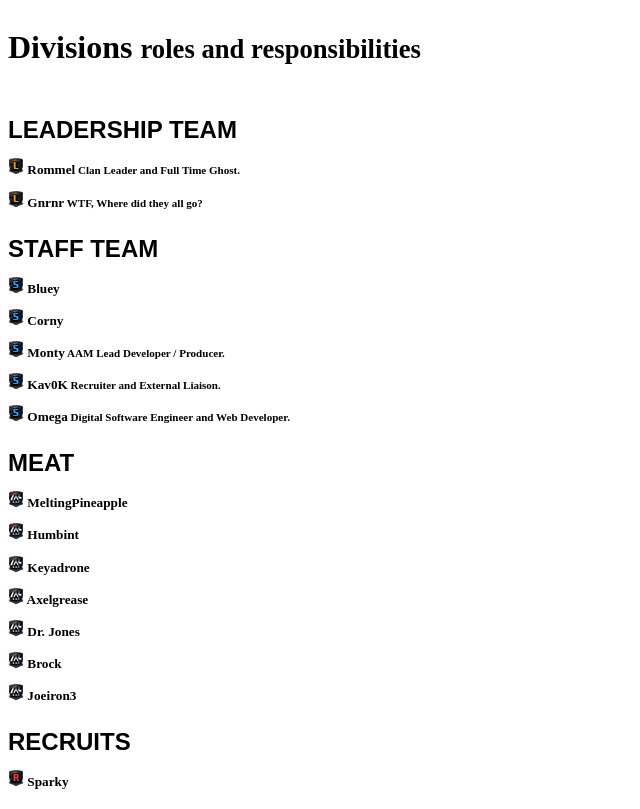
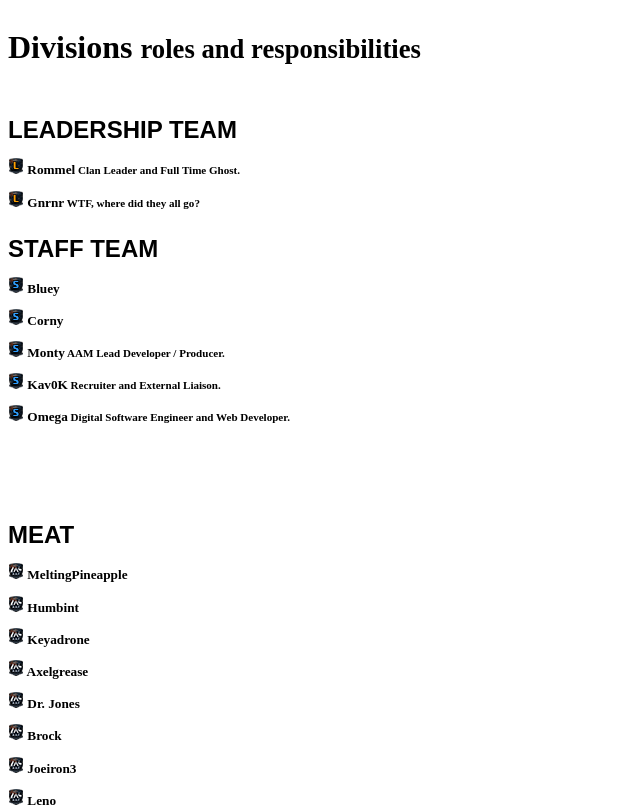
Before and after one commit to n3str1x/AAF-Website, a PHP site: page /divisions/index.html in a window 1280 px wide. Shown: the part 150-959 px from the top of the page, without its empty margins (0-640 px from the left). Run offline with PHP 8.4, Linux system fonts and the light colour scheme.

Commit message:
Divisions Update

```diff
--- a/divisions/index.html
+++ b/divisions/index.html
@@ -20,11 +20,11 @@
 					<h1>Divisions <small>roles and responsibilities</small></h1>
 				</div>
 			</div>
-			<div class="row">
+			<div class="row padding-bottom">
 				<div class="small-12 medium-6 columns">
 					<h3>Leadership Team</h3>
 					<h5><img src="/divisions/images/icons/leader.png" alt=""> Rommel<small> Clan Leader and Full Time Ghost.</small></h5>
-					<h5><img src="/divisions/images/icons/leader.png" alt=""> Gnrnr<small> WTF, Where did they all go?</small></h5>
+					<h5><img src="/divisions/images/icons/leader.png" alt=""> Gnrnr<small> WTF, where did they all go?</small></h5>
 				</div>
 				<div class="small-12 medium-6 columns end">
 					<h3>Staff Team</h3>
@@ -45,10 +45,16 @@
 					<h5><img src="/divisions/images/icons/regular.png" alt=""> Dr. Jones</h5>
 					<h5><img src="/divisions/images/icons/regular.png" alt=""> Brock</h5>
 					<h5><img src="/divisions/images/icons/regular.png" alt=""> Joeiron3</h5>
+					<h5><img src="/divisions/images/icons/regular.png" alt=""> Leno</h5>
+					<h5><img src="/divisions/images/icons/regular.png" alt=""> Det0n8ted</h5>
+					<h5><img src="/divisions/images/icons/regular.png" alt=""> <img src="https://www.goabase.net/images/flags/us.gif" alt=""> Thor</h5>
+					<h5><img src="/divisions/images/icons/regular.png" alt=""> <img src="https://www.goabase.net/images/flags/nl.gif" alt=""> Dutchy</h5>
 				</div>
 				<div class="small-12 medium-6 columns end">
 					<h3>Recruits</h3>
 					<h5><img src="/divisions/images/icons/recruit.png" alt=""> Sparky</h5>
+					<h5><img src="/divisions/images/icons/recruit.png" alt=""> Stryker</h5>
+					<h5><img src="/divisions/images/icons/recruit.png" alt=""> T. Taylor</h5>
 				</div>
 			</div>
 
--- a/divisions/styles/divisions.css
+++ b/divisions/styles/divisions.css
@@ -12,3 +12,6 @@ h3 {
 
 h5 {
   margin-top: -10px; }
+
+.row.padding-bottom {
+  padding-bottom: 50px; }
--- a/index.html
+++ b/index.html
@@ -20,7 +20,7 @@
 		<div class="row">
 			<div class="hero parallax-layer" data-parallax-speed="-0.3" data-max-scroll="614">
 				<div class="small-12 columns">
-					<h1>The Leaders in&nbsp;Online&nbsp;Combat.</h1>
+					<h1>The <span>Leaders</span> in&nbsp;Online&nbsp;Combat.</h1>
 					<p>See what Australia's No. 1 ARMA unit is made of.</p>
 					<a href="https://docs.google.com/forms/d/1Ltyj22AZ9GbehFdYJ_e1Dj8ppr-cQvwP1_gL85axuKg/viewform" class="button">APPLY NOW</a>
 					<a href="/about/" class="button secondary">LEARN MORE</a>
--- a/scss/divisions/styles/divisions.scss
+++ b/scss/divisions/styles/divisions.scss
@@ -16,3 +16,7 @@ h3 {
 h5 {
 	margin-top: -10px;
 }
+
+.row.padding-bottom {
+	padding-bottom: 50px;
+}
```
Also changed, not shown: 1 other file.
